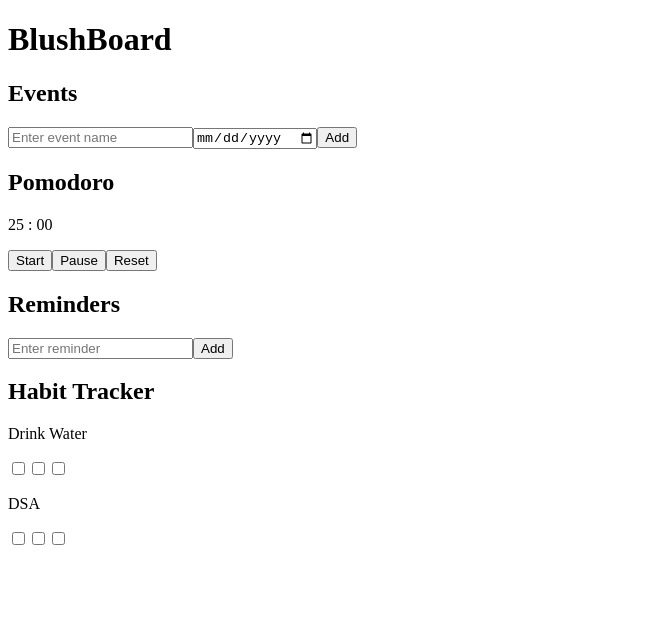
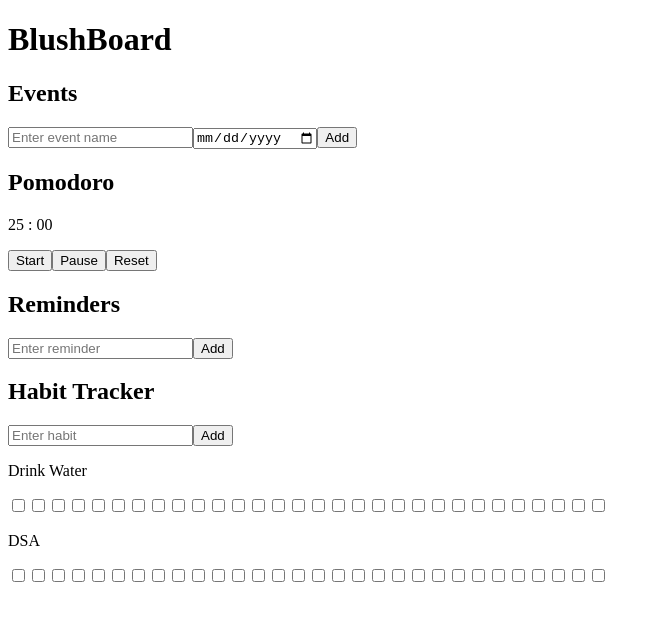
Before and after one commit to Sivdvj/blushboard, a React (Create React App) app: page / in a window 1280 px wide. Shown: the top 620 px of the page, without its empty margins (0-660 px from the left). Built offline with nearby package versions, Linux system fonts and the light colour scheme.

Commit message:
chore: add habits

```diff
--- a/src/components/habit.js
+++ b/src/components/habit.js
@@ -1,11 +1,13 @@
 import { useState, useEffect } from "react";
 
 function HabitTracker() {
+  const daysInMonth = 30;
+  let [hname, setName] = useState("");
   let [habit, setHabit] = useState(() => {
     return (
       JSON.parse(localStorage.getItem("habits")) || [
-        { name: "Drink Water", days: [false, false, false] },
-        { name: "DSA", days: [false, false, false] },
+        { name: "Drink Water", days: Array(daysInMonth).fill(false) },
+        { name: "DSA", days: Array(daysInMonth).fill(false) },
       ]
     );
   });
@@ -14,6 +16,15 @@ function HabitTracker() {
     localStorage.setItem("habits", JSON.stringify(habit));
   }, [habit]);
 
+  let addHabit = () => {
+    if (!hname) return;
+    let updatedHabit = [
+      ...habit,
+      { name: hname, days: Array(daysInMonth).fill(false) },
+    ];
+    setHabit(updatedHabit);
+    setName("");
+  };
   let toggleDay = (id, dayid) => {
     let updatedHabits = habit.map((h, i) => {
       if (i !== id) return h;
@@ -29,12 +40,19 @@ function HabitTracker() {
   return (
     <div>
       <h2>Habit Tracker</h2>
+      <input
+        type="text"
+        placeholder="Enter habit"
+        value={hname}
+        onChange={(e) => setName(e.target.value)}
+      />
+      <button onClick={addHabit}>Add</button>
       {habit.map((h, id) => (
         <div key={id}>
           <p>{h.name}</p>
           {h.days.map((d, dayid) => (
             <input
-              key="dayid"
+              key={dayid}
               type="checkbox"
               checked={d}
               onChange={() => toggleDay(id, dayid)}
```
